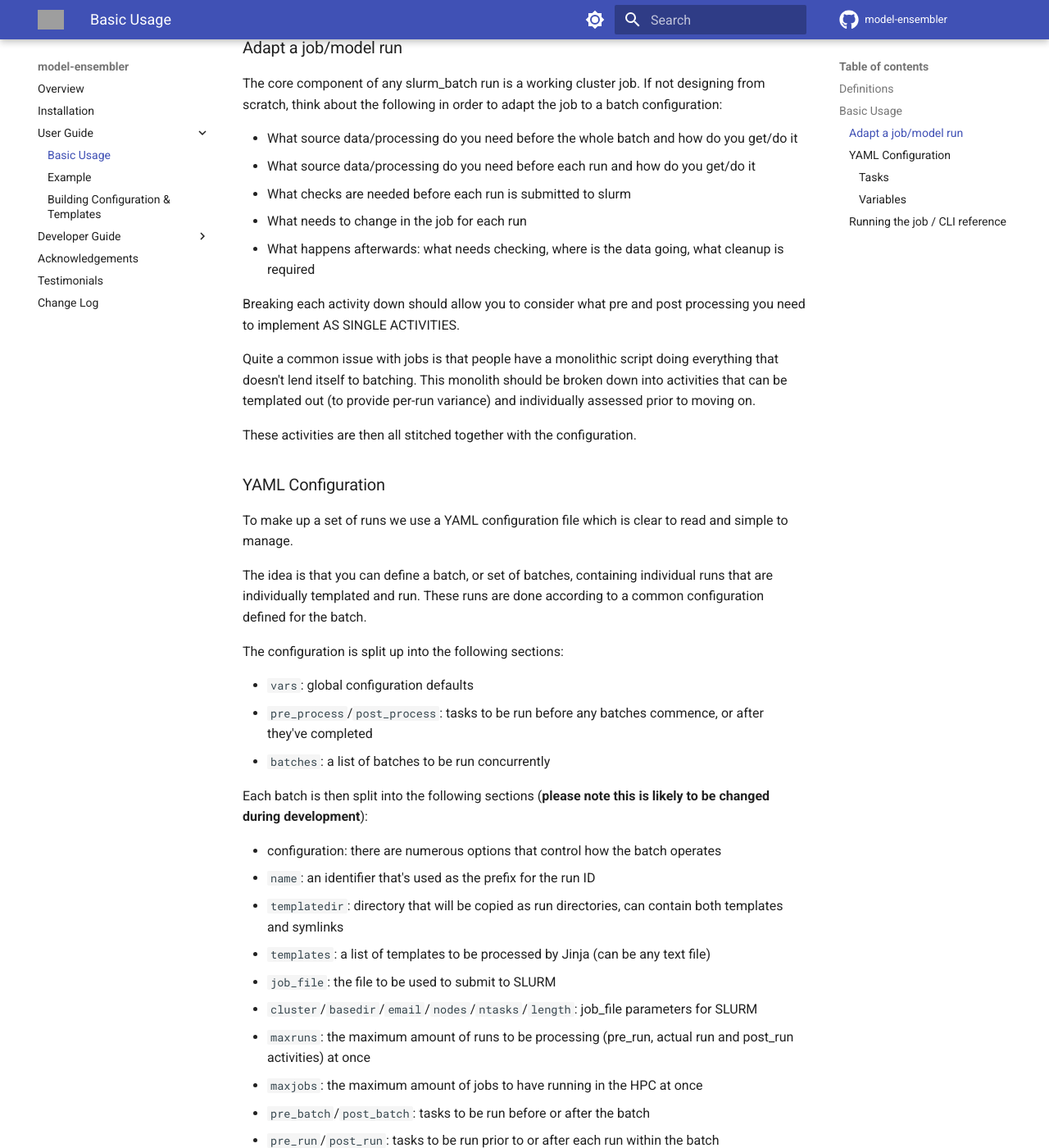
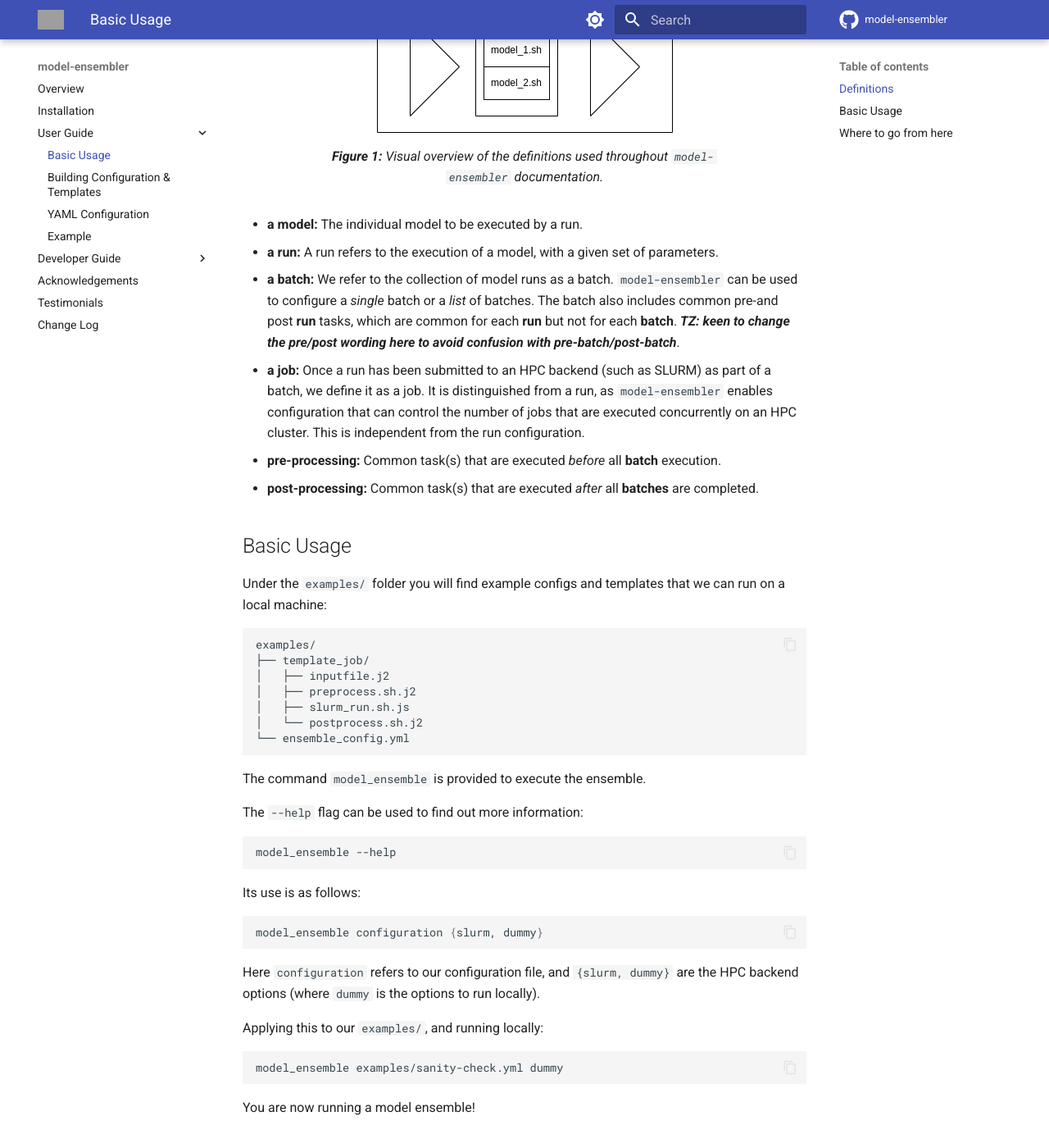
Before and after one commit to environmental-forecasting/model-ensembler, an MkDocs documentation site: the page built from docs/user/basic-usage.md, in a window 1280 px wide and 1400 px high, scrolled down 883 px. Shown: the whole window at 82% size. Built offline with MkDocs 1.6.1 and Material for MkDocs 9.7.7, drawn with Linux system fonts in a browser that asks for light colours; comment, search, counter and statistics services are not loaded; some of the changed text lies outside the part shown; grey boxes are pictures that could not be loaded.

Commit message:
provide visual diagram of definitions, link to examples in installation, break down usage into chapters

````diff
--- a/docs/user/basic-usage.md
+++ b/docs/user/basic-usage.md
@@ -3,125 +3,68 @@
 ## Definitions
 Before we dive into an overview of how `model-ensembler` works, some important definitions that will be used throughout:
 
-* **a batch:** We refer to the **collection** of runs as a batch. `model-ensembler` can be used to configure a _single_ batch
-or a _list_ of batches. **Figure 1** can be interpreted as a single batch.
-* **a run:** Each _batch_ controls a set of model runs.
+
+![Definitions diagram, dark mode](../images/definitions.drawio.png#only-dark)
+![Definitions diagram, light mode](../images/definitions.drawio.light.png#only-light)
+/// caption
+**Figure 1:** Visual overview of the definitions used throughout `model-ensembler` documentation.
+///
+
 * **a model:** The individual model to be executed by a run.
-* **a job:** Once a run has been submitted to SLURM, we define it as a job. It is distinguished from a run,
+* **a run:** A run refers to the execution of a model, with a given set of parameters.
+* **a batch:** We refer to the collection of model runs as a batch. `model-ensembler` can be used to configure a _single_ batch
+or a _list_ of batches. The batch also includes common pre-and post **run** tasks, which are common for each **run** but not for each **batch**.
+_**TZ: keen to change the pre/post wording here to avoid confusion with pre-batch/post-batch**_.
+* **a job:** Once a run has been submitted to an HPC backend (such as SLURM) as part of a batch, we define it as a job. It is distinguished from a run,
 as `model-ensembler` enables configuration that can control the number of jobs that are executed concurrently
-on an HPC cluster.
-* **pre-processing:** Common task(s) that are executed _before_ batch execution.
-* **post-processing:** Common task(s) that are executed _after_ batch completion.
+on an HPC cluster. This is independent from the run configuration.
+* **pre-processing:** Common task(s) that are executed _before_ all **batch** execution.
+* **post-processing:** Common task(s) that are executed _after_ all **batches** are completed.
 
 ## Basic Usage
 
-There are some examples under "example" that can be run on a local machine (you
-can switch off slurm submission via the CLI `-s` switch)
+Under the `examples/` folder you will find example configs and templates that we can run on a local machine:
 
-The basic pattern for using this toolkit is
+```shell
+examples/
+├── template_job/
+│   ├── inputfile.j2
+│   ├── preprocess.sh.j2
+│   ├── slurm_run.sh.js
+│   └── postprocess.sh.j2
+└── ensemble_config.yml
+```
 
-1. Create the execution environment (see previous section)
-1. Adapt a job/model run
-1. YAML Configuration
-1. Running the job
+The command `model_ensemble` is provided to execute the ensemble.
 
-### Adapt a job/model run
+The `--help` flag can be used to find out more information:
 
-The core component of any slurm_batch run is a working cluster job. If not
-designing from scratch, think about the following in order to adapt the job
-to a batch configuration:
+```shell
+model_ensemble --help
+```
+Its use is as follows:
 
-* What source data/processing do you need before the whole batch and how do you
-  get/do it
-* What source data/processing do you need before each run and how do you get/do
-  it
-* What checks are needed before each run is submitted to slurm
-* What needs to change in the job for each run
-* What happens afterwards: what needs checking, where is the data going, what
-  cleanup is required
+```shell
+model_ensemble configuration {slurm, dummy}
+```
 
-Breaking each activity down should allow you to consider what pre and post
-processing you need to implement AS SINGLE ACTIVITIES.
+Here `configuration` refers to our configuration file, and `{slurm, dummy}`
+are the HPC backend options (where `dummy` is the options to run locally).
 
-Quite a common issue with jobs is that people have a monolithic script doing
-everything that doesn't lend itself to batching. This monolith should be
-broken down into activities that can be templated out (to provide per-run
-variance) and individually assessed prior to moving on.
+Applying this to our `examples/`, and running locally:
 
-These activities are then all stitched together with the configuration.
+```shell
+model_ensemble examples/sanity-check.yml dummy
+```
 
-### YAML Configuration
+You are now running a model ensemble!
 
-To make up a set of runs we use a YAML configuration file which is clear to
-read and simple to manage.
+## Where to go from here
+The idea of `model-ensembler` is to give you the flexibility to set this up for your
+own ensembles.
 
-The idea is that you can define a batch, or set of batches, containing
-individual runs that are individually templated and run. These runs are done
-according to a common configuration defined for the batch.
+The basic pattern for using this toolkit is:
 
-The configuration is split up into the following sections:
-
-* `vars`: global configuration defaults
-* `pre_process`/`post_process`: tasks to be run before any batches commence, or
-  after they've completed
-* `batches`: a list of batches to be run concurrently
-
-Each batch is then split into the following sections (**please note this is
-likely to be changed during development**):
-
-* configuration: there are numerous options that control how the batch operates
-  * `name`: an identifier that's used as the prefix for the run ID
-  * `templatedir`: directory that will be copied as run directories, can contain
-    both templates and symlinks
-  * `templates`: a list of templates to be processed by Jinja (can be any text
-    file)
-  * `job_file`: the file to be used to submit to SLURM
-  * `cluster`/`basedir`/`email`/`nodes`/`ntasks`/`length`: job_file parameters
-    for SLURM
-  * `maxruns`: the maximum amount of runs to be processing (pre_run, actual run
-    and post_run  activities) at once
-  * `maxjobs`: the maximum amount of jobs to have running in the HPC at once
-* `pre_batch`/`post_batch`: tasks to be run before or after the batch
-* `pre_run`/`post_run`: tasks to be run prior to or after each run within the
-  batch
-
-#### Tasks
-
-There are numerous tasks that can be defined within the pre_ and post_ sections,
-which allow you to specify actions to take place throughout the execution
-lifetime.
-
-Tasks are either **checks**, which block until a condition is satisfied, or
-**processing**, which are activities that will do something and result in
-failure if not completed successfully.
-
-* `jobs` (check): allows you to manually check that there aren't too many jobs
-  running in the HPC.
-* `submit` (processing): manually submit a task to the HPC backend - in
-  addition to the core submission specified by the configuration.
-* `quota` (check): allows you to check that you have enough user quota space
-  to progress.
-* `check` (check): run a script that returns a success/failure error code. This
-  can be failure tolerant (check will be  repeated) or intolerant (failure
-  will cause the run to fail)
-* `execute` (processing): run a script until completion
-* `move` (processing): copy (using rsync) run directory contents to another
-  destination
-* `remove` (processing): remove either the run directory or another (specified)
-  directory
-
-#### Variables
-
-Variables are available in templates with increasing, overridden, granularity.
-Defaults are specified from `vars` at the top level and then the `run`
-dictionaries, in addition to the batch level configurations, are all available
-within the templates.
-
-### Running the job / CLI reference
-
-```
-usage: model_ensemble [-h] [-n] [-v] [-c] [-s] [-p] [-k SKIPS] [-i INDEXES]
-                   [-ct CHECK_TIMEOUT] [-st SUBMIT_TIMEOUT]
-                   [-rt RUNNING_TIMEOUT] [-et ERROR_TIMEOUT]
-                   configuration
-```
+1. Adapt job/model run templates
+1. Adapt YAML Configuration
+1. Running the job using `model_ensemble`
--- a/mkdocs.yml
+++ b/mkdocs.yml
@@ -4,8 +4,9 @@
   - Installation: installation.md
   - User Guide:
       Basic Usage: user/basic-usage.md
+      Building Configuration & Templates: user/templates.md
+      YAML Configuration: user/yaml.md
       Example: user/example1.md
-      Building Configuration & Templates: user/templates.md
   - Developer Guide:
     - Contribution:
       - Contributing: developer/contribution/contributing.md
````
Also changed, not shown: docs/index.md (+1 -1 lines), docs/installation.md (+1 -1 lines), docs/user/templates.md (+25 -0 lines), docs/user/yaml.md (added, +66 -0 lines), docs/images/definitions.drawio.light.png (added), docs/images/definitions.drawio.png (added), 1 other file.
